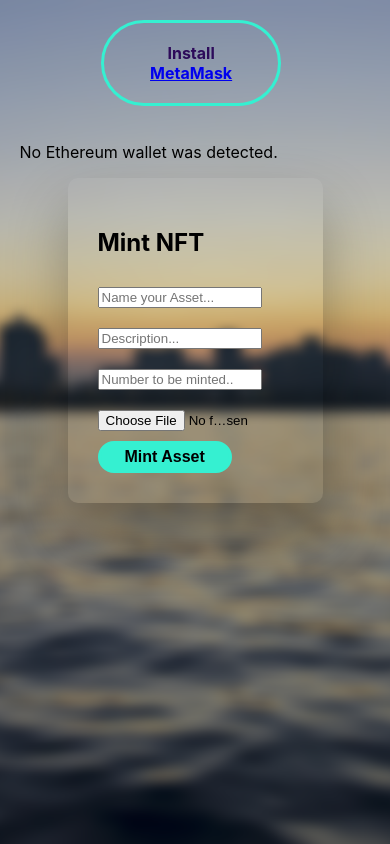
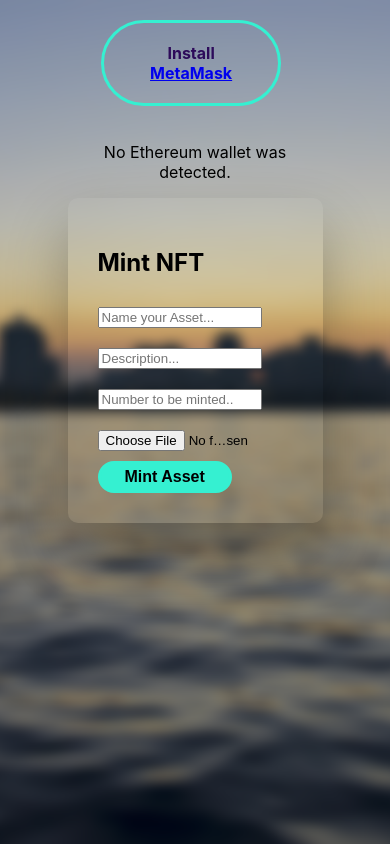
Before and after one commit to george-shammar/NFT-TASK, a React (Create React App) app: page / in a window 390 px wide. Built offline with nearby package versions, Linux system fonts and the light colour scheme; what ipfs-http-client would draw is missing.

Commit message:
Update responsive design

```diff
--- a/package.json
+++ b/package.json
@@ -22,6 +22,7 @@
     "react": "^17.0.2",
     "react-dom": "^17.0.2",
     "react-scripts": "4.0.3",
+    "react-test-renderer": "^17.0.2",
     "typescript": "^4.1.2",
     "web-vitals": "^1.0.1",
     "web3": "^1.6.0",
--- a/src/styles/Nav.css
+++ b/src/styles/Nav.css
@@ -56,8 +56,10 @@
 
   .no-wallet {
       display: block;
-      padding-left: 5%;
-      padding-right: 5%;
+      margin-left: 25%;
+      margin-right: 25%;
+      position: relative;
+      text-align: center;
   }
 
   .nav {
@@ -67,7 +69,6 @@
 
   .wallet {
       margin-bottom: 20px;
-      position: relative;
       text-align: center;
       margin-left: 25%;
       margin-right: 25%;
```
Also changed, not shown: 2 other files (tests, documents, lock files or other folders).
